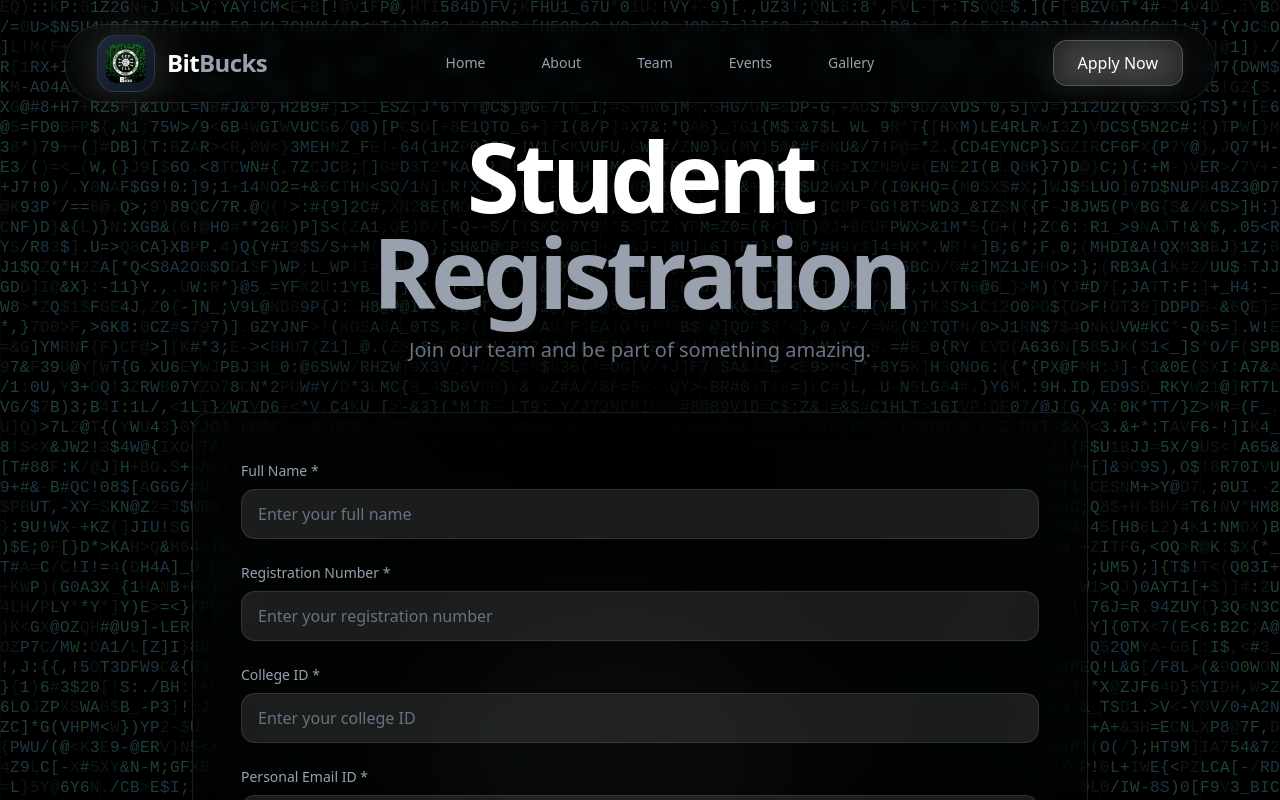
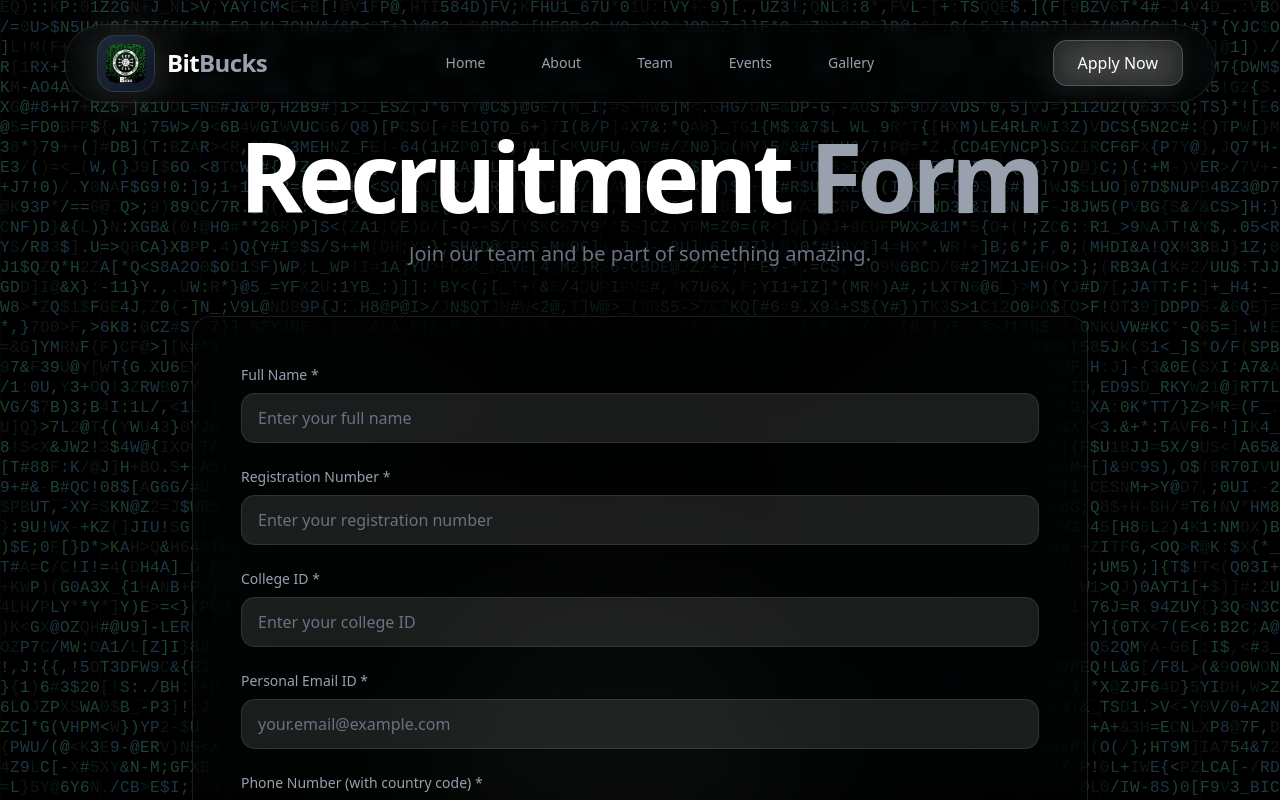
Before and after one commit to sahilrajdubey/BitBucks, a Next.js app: page /register in a window 1280 px wide. Shown: the top 800 px of the page. Built offline with nearby package versions, Linux system fonts and the light colour scheme; no server answers.

Commit message:
fix:bug fix

```diff
--- a/app/register/page.tsx
+++ b/app/register/page.tsx
@@ -106,7 +106,7 @@ export default function Register() {
                     {/* Title */}
                     <div className="text-center mb-12">
                         <h1 className="text-6xl md:text-8xl font-black text-white mb-4 tracking-tighter">
-                            Student <span className="text-gray-400">Registration</span>
+                            Recruitment <span className="text-gray-400">Form</span>
                         </h1>
                         <p className="text-xl text-gray-500 max-w-2xl mx-auto font-light">
                             Join our team and be part of something amazing.
```
